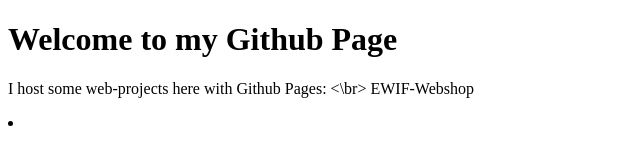
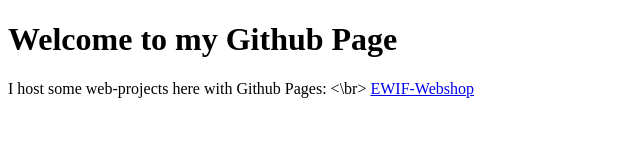
Before and after one commit to lauranguyen98/lauranguyen98.github.io, a plain HTML site: page index.html in a window 1280 px wide. Shown: the whole page, without its empty margins (0-640 px from the left). Drawn offline with Linux system fonts and the light colour scheme.

Commit message:
Update index.html

```diff
--- a/index.html
+++ b/index.html
@@ -3,7 +3,7 @@
 <body>
 <h1>Welcome to my Github Page</h1>
 <p>I host some web-projects here with Github Pages: <\br>
-   EWIF-Webshop<li>
+   <a href="https://lauranguyen98.github.io/EWIF/webshop">EWIF-Webshop</a>
   </p>
 </body>
 </html>
```
